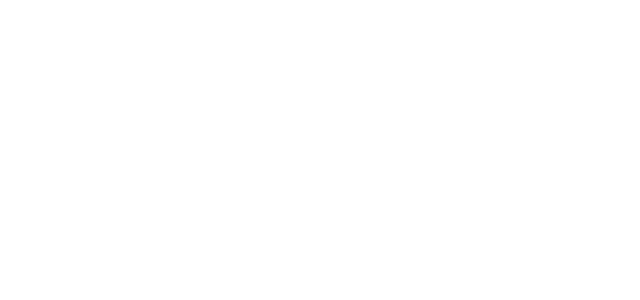
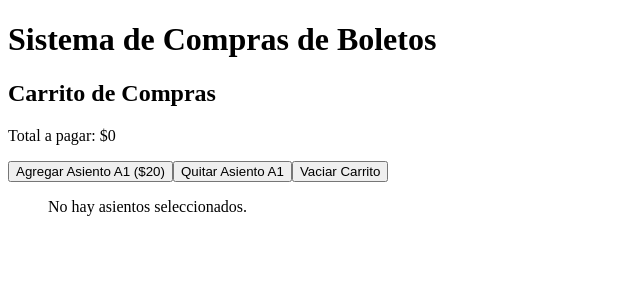
Before and after one commit to AlexisJoselyn/tornado-bus, a React (Create React App) app: page / in a window 1280 px wide. Shown: the top 300 px of the page, without its empty margins (0-640 px from the left). Built offline with nearby package versions, Linux system fonts and the light colour scheme.

Commit message:
feat: add files to use zustand store

```diff
--- /dev/null
+++ b/src/App.tsx
@@ -0,0 +1,13 @@
+import React from "react";
+import { Cart } from "./components";
+
+const App = () => {
+  return (
+    <div className="container mx-auto p-4">
+      <h1 className="text-2xl font-bold">Sistema de Compras de Boletos</h1>
+      <Cart />
+    </div>
+  );
+};
+
+export default App;
--- /dev/null
+++ b/src/components/Cart.tsx
@@ -0,0 +1,43 @@
+import { useCartStore } from "../store";
+import React from "react";
+
+
+export const Cart = () => {
+  const { selectedSeats, totalPrice, addSeat, removeSeat, resetCart } = useCartStore();
+
+  return (
+    <div className="p-4 border rounded-md shadow-md">
+      <h2 className="text-lg font-semibold">Carrito de Compras</h2>
+      <p>Total a pagar: ${totalPrice}</p>
+
+      <button
+        className="bg-blue-500 text-white p-2 rounded-md mt-2"
+        onClick={() => addSeat("A1", 20)}
+      >
+        Agregar Asiento A1 ($20)
+      </button>
+
+      <button
+        className="bg-red-500 text-white p-2 rounded-md mt-2 ml-2"
+        onClick={() => removeSeat("A1", 20)}
+      >
+        Quitar Asiento A1
+      </button>
+
+      <button
+        className="bg-gray-500 text-white p-2 rounded-md mt-2 ml-2"
+        onClick={resetCart}
+      >
+        Vaciar Carrito
+      </button>
+
+      <ul className="mt-4">
+        {selectedSeats.length > 0 ? (
+          selectedSeats.map((seat:any) => <li key={seat}>🪑 {seat}</li>)
+        ) : (
+          <p>No hay asientos seleccionados.</p>
+        )}
+      </ul>
+    </div>
+  );
+};
--- /dev/null
+++ b/src/components/index.ts
@@ -0,0 +1 @@
+export * from './Cart';
--- a/src/index.tsx
+++ b/src/index.tsx
@@ -1,10 +1,12 @@
 import React from 'react';
 import ReactDOM from 'react-dom/client';
+import App from './App';
 
 const root = ReactDOM.createRoot(
   document.getElementById('root') as HTMLElement
 );
 root.render(
   <React.StrictMode>
+    <App />
   </React.StrictMode>
 );
--- /dev/null
+++ b/src/store/index.ts
@@ -0,0 +1,2 @@
+export * from "./useTripStore";
+export * from "./useCartStore";
--- /dev/null
+++ b/src/store/useCartStore.ts
@@ -0,0 +1,25 @@
+import { create } from "zustand";
+
+interface CartState {
+  selectedSeats: string[];
+  totalPrice: number;
+  addSeat: (seat: string, price: number) => void;
+  removeSeat: (seat: string, price: number) => void;
+  resetCart: () => void;
+}
+
+export const useCartStore = create<CartState>((set) => ({
+  selectedSeats: [],
+  totalPrice: 0,
+  addSeat: (seat, price) =>
+    set((state) => ({
+      selectedSeats: [...state.selectedSeats, seat],
+      totalPrice: state.totalPrice + price,
+    })),
+  removeSeat: (seat, price) =>
+    set((state) => ({
+      selectedSeats: state.selectedSeats.filter((s) => s !== seat),
+      totalPrice: state.totalPrice - price,
+    })),
+  resetCart: () => set({ selectedSeats: [], totalPrice: 0 }),
+}));
--- /dev/null
+++ b/src/store/useTripStore.ts
@@ -0,0 +1,19 @@
+import { create } from "zustand";
+
+interface TripState {
+  origin: string;
+  destination: string;
+  date: string;
+  passengers: number;
+  trips: string[]
+  setTripData: (data: Partial<TripState>) => void;
+}
+
+export const useTripStore = create<TripState>((set) => ({
+  origin: "",
+  destination: "",
+  date: "",
+  passengers: 1,
+  trips: [""],
+  setTripData: (data) => set((state) => ({ ...state, ...data })),
+}));
```
